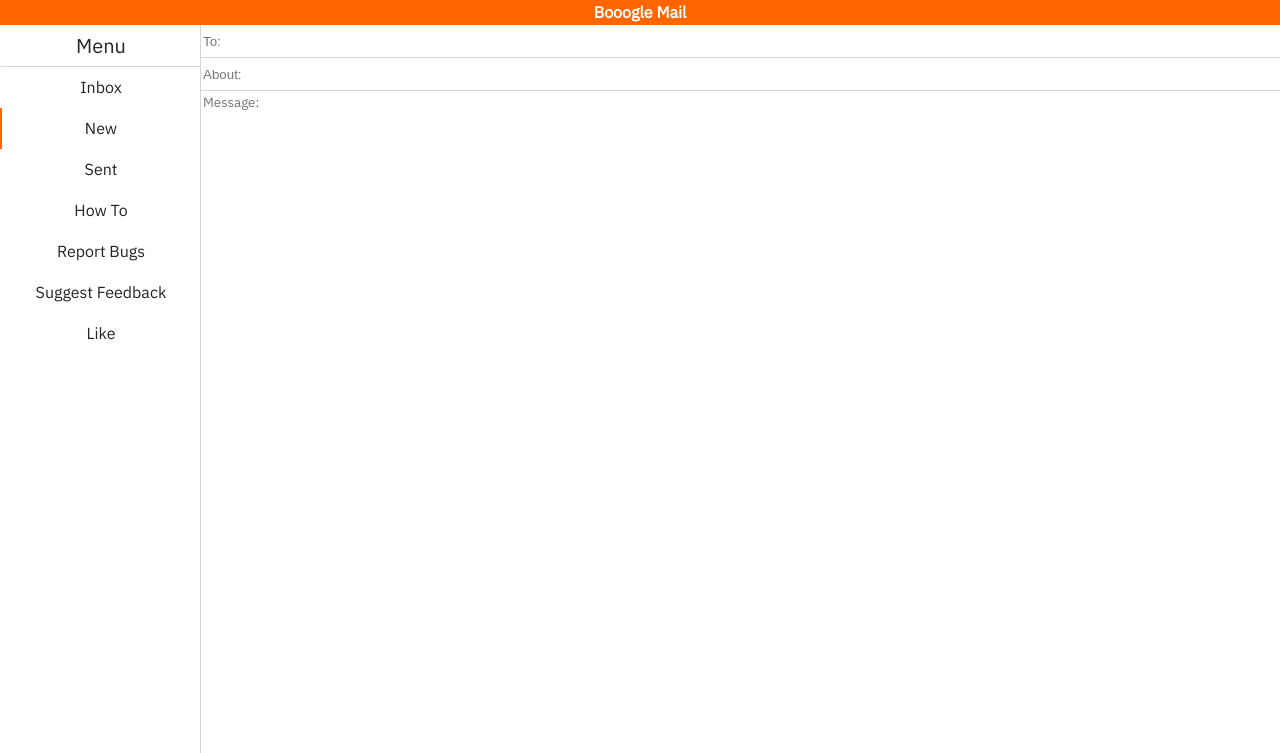
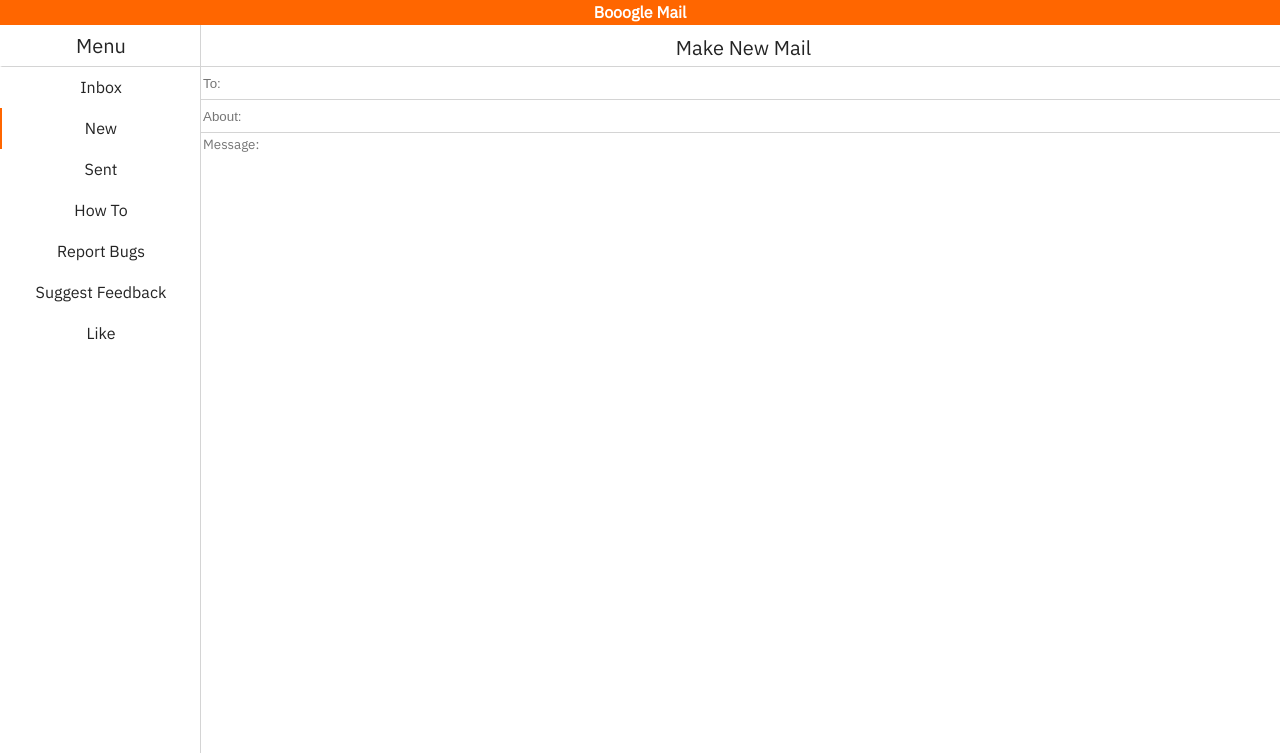
Before and after one commit to GoodVessel92551/Booogle-Mail, a Flask app: page /write in a window 1280 px wide. Shown: the top 753 px of the page. Run offline with Flask 2, Linux system fonts and the light colour scheme.

Commit message:
Sending(BETA)

```diff
--- a/main.py
+++ b/main.py
@@ -1,31 +1,58 @@
-from flask import Flask, render_template
+from better_profanity import profanity
+from flask import Flask, render_template, redirect, request, current_app
 from replit import web, db
 
 app = Flask(__name__)
 users = web.UserStore()
-
-email = ["GoodVessel92551","test","test","bob","test2","test2","jeff","test3","test3"]
-name = "jeff"
+names = ["GoodVessel92551","bob","jeff"]
+name = "GoodVessel92551"
 @app.route('/')
 def index():
-    newmail = []
-    for i in range(len(email)):
-        if email[i] == name and i%3 == 0:
-            newmail.append(email[i])
-            newmail.append(email[i+1])
-            newmail.append(email[i+2])
-            print(newmail)
-            i =+ 2
     return render_template("index.html")
 
 @app.route('/home')
 @web.authenticated
 def home():
-    return render_template("home.html")
+    email = db["mail"]
+    newmail = users.current["mails"]
+    for i in range(len(email)):
+        if i < len(email):
+            if email[i] == web.auth.name.lower() and i%4 == 0:
+                print(email[i])
+                users.current["mails"].append(email[i])
+                users.current["mails"].append(email[i+1])
+                users.current["mails"].append(email[i+2])
+                users.current["mails"].append(email[i+3])
+                email.pop(i)
+                email.pop(i)
+                email.pop(i)
+                email.pop(i)
+                print(email)
+                db["mail"] = email
+                print(db["mail"])
+            else:
+                break
+    return render_template("home.html",newmail=users.current["mails"])
 
-@app.route('/write')
+@app.route('/write', methods=["POST", "GET"])
 @web.authenticated
 def write():
-    return render_template("send.html")
+    mail = db["mail"]
+    if request.method == "POST":
+        if request.form["to"] not in names:
+            return "User dose not exsite on Booogle Mail"
+        elif len(request.form["about"]) > 140 or len(request.form["about"]) < 1:
+            return "Mail was to long or to short"
+        if len(request.form["desc"]) > 1500 or len(request.form["desc"]) < 10:
+            return "Mail was to long or to short"
+        else:
+            mail.append(request.form["to"].lower())
+            mail.append(web.auth.name)
+            mail.append(request.form["about"])
+            mail.append(request.form["desc"])
+        print(mail)
+        return redirect("/home")
+    else:
+        return render_template("send.html")
 
 web.run(app, port=8080, debug=True)
--- a/pyproject.toml
+++ b/pyproject.toml
@@ -9,6 +9,7 @@ python = ">=3.8.0,<3.9"
 replit = "^3.2.4"
 Flask = "^2.1.3"
 Flask-SocketIO = "^5.2.0"
+better-profanity = "^0.7.0"
 
 [tool.poetry.dev-dependencies]
 python-lsp-server = "^1.5.0"
--- a/static/main.css
+++ b/static/main.css
@@ -212,8 +212,8 @@ body{
     border:none;
     color:var(--light);
     left:201px;
-    top:91px;
-    height:calc(100% - 142px);
+    top:133px;
+    height:calc(100% - 184px);
     width:calc(100% - 201px);
     background:var(--dark);
     border-bottom:1px solid var(--border);
@@ -242,3 +242,15 @@ body{
 .send:hover{
     background:var(--tranborder)
 }
+
+.topmake{
+    position:fixed;
+    left:201px;
+    top:25px;
+    height: 35px;
+    padding: 3px;
+    background:var(--dark);
+    line-height:40px;
+    transition:.2s all;
+    width:calc(100% - 201px);
+}
--- a/templates/send.html
+++ b/templates/send.html
@@ -25,10 +25,13 @@
             <a class="sidea">Suggest Feedback</a>
             <a class="sidea">Like</a>
         </div>
-        <input type="text" placeholder="To:" style="top:25px;" class="sendto">
-        <input type="text" placeholder="About:" style="top:58px;" class="sendto">
-        <textarea placeholder="Message:" class="message" data-gramm="false"></textarea>
-        <button class="send">Send</button>
+        <form method="post">
+            <div class="topmake" style="font-size:20px;font-weight:500;border-bottom: .5px solid var(--border);">Make New Mail</div>
+            <input name="to" type="text" placeholder="To:" style="top:67px;" class="sendto" maxlength="20" required>
+            <input name="about" type="text" placeholder="About:" style="top:100px;" class="sendto" maxlength="130" required>
+            <textarea name="desc" placeholder="Message:" class="message" data-gramm="false" maxlength="1500" required></textarea>
+            <button class="send">Send</button>
+        </form>
         <script src="/static/app.js"></script>
     </body>
 </html>
```
Also changed, not shown: templates/home.html (+7 -6 lines), 1 other file.
